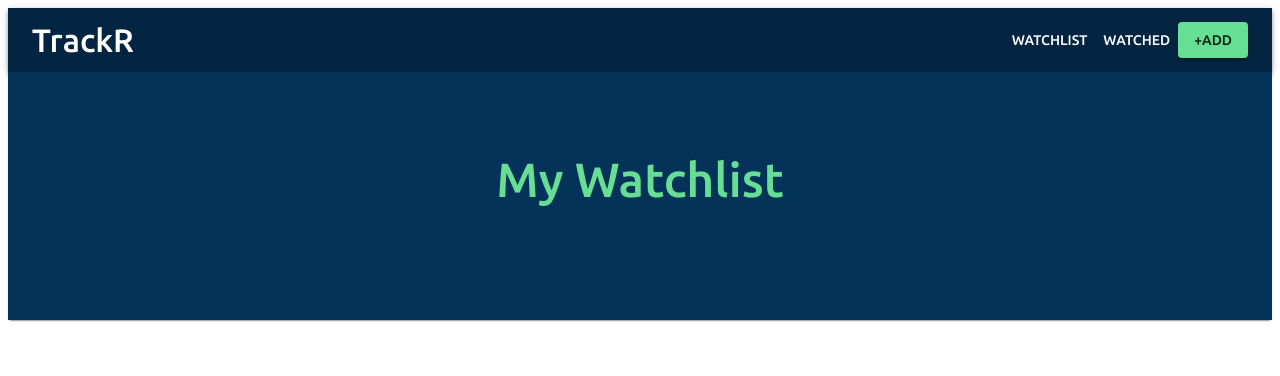
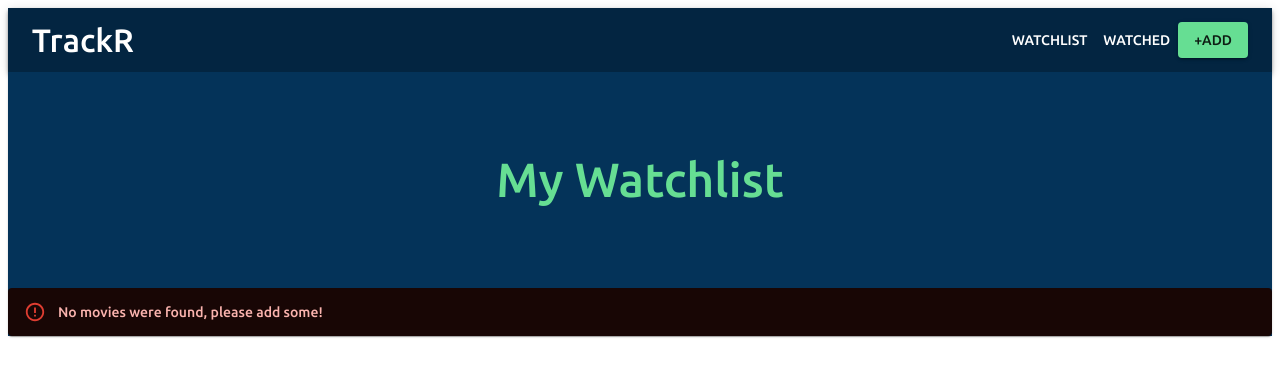
Before and after one commit to AmitrajitDas/TrackR, a React (Create React App) app: page /watchlist in a window 1280 px wide. Shown: the top 376 px of the page. Built offline with nearby package versions, Linux system fonts and the light colour scheme.

Commit message:
minor bug fix

```diff
--- a/src/screens/Watchlist/Watchlist.jsx
+++ b/src/screens/Watchlist/Watchlist.jsx
@@ -1,5 +1,6 @@
 import { useSelector } from 'react-redux'
 import { Typography, Grid } from '@material-ui/core'
+import Alert from '@material-ui/lab/Alert'
 
 import MovieCard from '../../components/MovieCard/MovieCard.jsx'
 import { useStyles } from './styles'
@@ -16,6 +17,7 @@ const Watchlist = () => {
           My Watchlist
         </Typography>
       </div>
+      {watchlistMovies.length > 0 ? (
         <Grid container className={classes.cardWrapper}>
           {watchlistMovies.map((movie) => (
             <Grid item xs={3}>
@@ -23,6 +25,11 @@ const Watchlist = () => {
             </Grid>
           ))}
         </Grid>
+      ) : (
+        <div className={classes.alert}>
+          <Alert severity='error'>No movies were found, please add some!</Alert>
+        </div>
+      )}
     </div>
   )
 }
--- a/src/screens/Watchlist/styles.js
+++ b/src/screens/Watchlist/styles.js
@@ -13,4 +13,10 @@ export const useStyles = makeStyles((theme) => ({
   cardWrapper: {
     marginTop: '2rem',
   },
+  alert: {
+    width: '100%',
+    '& > * + *': {
+      marginTop: theme.spacing(2),
+    },
+  },
 }))
```
Lines whose indentation alone changed are shown as unchanged.
